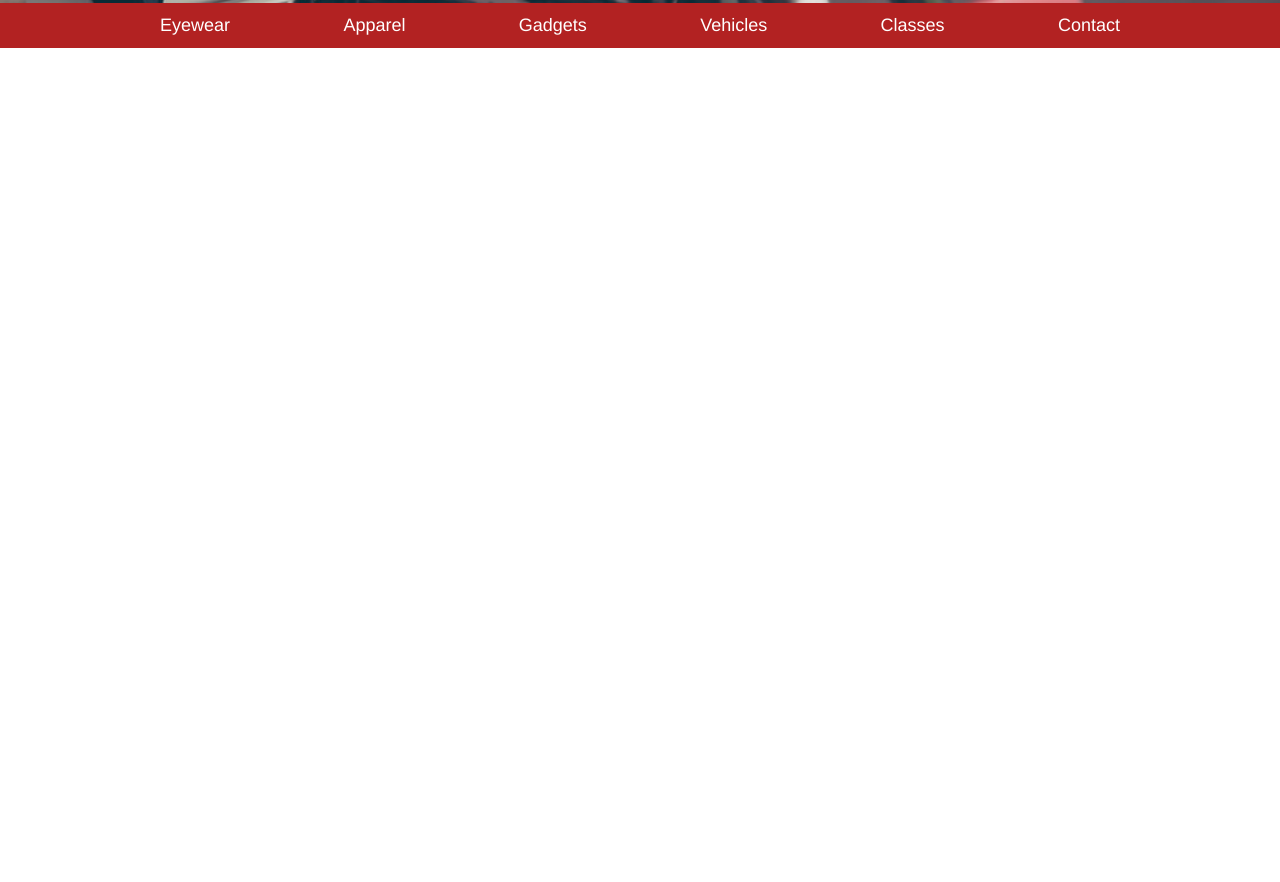
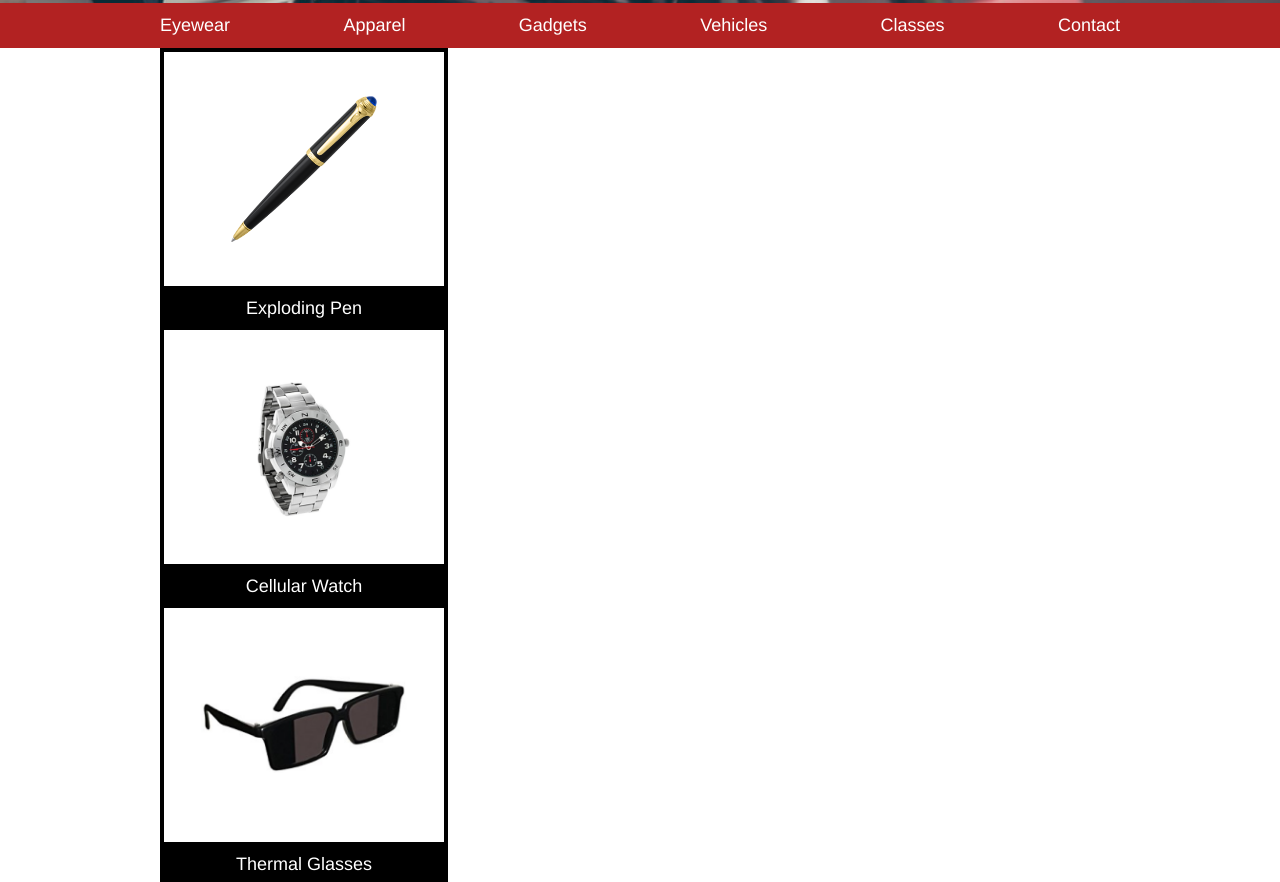
Before and after one commit to johnlawver/SecretAgentSupply, a plain HTML site: page index.html in a window 1280 px wide. Shown: the part 489-1371 px from the top of the page. Before the commit the page ends 800 px from the top, so only its background shows below. Drawn offline with Linux system fonts and the light colour scheme.

Commit message:
Completed product section

```diff
--- a/index.html
+++ b/index.html
@@ -41,8 +41,31 @@
       </ul>
     </nav>
     <!-- Product Section -->
-    <div class="Products">
-
+    <div class="Products contained">
+      <div class="product pen">
+        <div class="pImg">
+          <img src="./resources/images/pen.png" alt="Exploding pen">
+        </div>
+        <div class="pDescrip">
+          <p>Exploding Pen</>
+        </div>
+      </div>
+      <div class="product watch">
+        <div class="pImg">
+          <img src="./resources/images/watch.png" alt="Exploding pen">
+        </div>
+        <div class="pDescrip">
+          <p>Cellular Watch</>
+        </div>
+      </div>
+      <div class="product glasses">
+        <div class="pImg">
+          <img id="glasses" src="./resources/images/glasses.png" alt="Exploding pen">
+        </div>
+        <div class="pDescrip">
+          <p>Thermal Glasses</>
+        </div>
+      </div>
     </div>
     <!-- Location and Hours Section -->
     <div class="location">
--- a/resources/css/style.css
+++ b/resources/css/style.css
@@ -5,14 +5,10 @@ html  {
   color:white;
 }
 body {
-
   font-family: helvetica;
 }
 h1,h2 {
   font-weight: bold;
-}
-.flexy {
-  display:flex;
 }
 .contained {
   max-width:960px;
@@ -91,4 +87,62 @@ ul a {
     text-align: center;
   }
 }
+
+/* Products Section*/
+.products {
+  margin-top: 3rem;
+  display: flex;
+  justify-content: space-between;
+
+}
+.product{
+  width:30%;
+}
+.pImg{
+  border:4px solid black;
+  height:9rem;
+  padding: 2rem 0;
+  display: flex;
+  justify-content: center;
+  align-items: center;
+}
+.pImg img {
+  max-height: 90%;
+}
+/* apply specal case for glasses image because it is a different height than other two product images. */
+#glasses {
+  max-height: 60%
+}
+.pDescrip{
+  text-align: center;
+  width: 100%;
+  padding-top: 0.5rem ;
+  padding-bottom: 0.5rem;
+  background-color: black;
+}
+@media only screen and (max-width:1024px){
+  .product {
+    width: 47%;
+  }
+  .glasses {
+    display: none;
+  }
+}
+
+@media only screen and (max-width:470px){
+  .product {
+    width: 90%;
+  }
+  .products{
+    justify-content: center;
+  }
+  .glasses {
+    display: none;
+  }
+  .watch {
+    display: none;
+  }
+}
 /* */
+
+/* */
```
